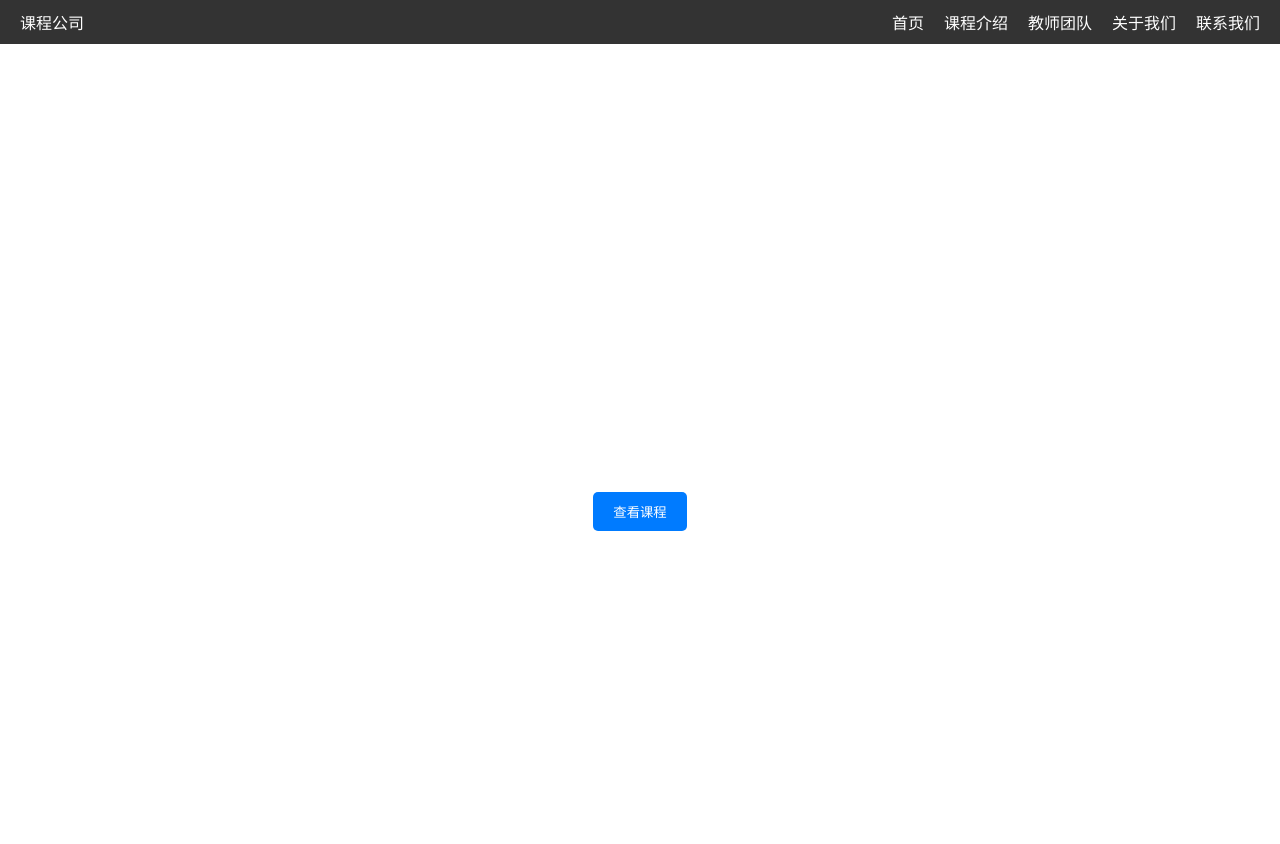
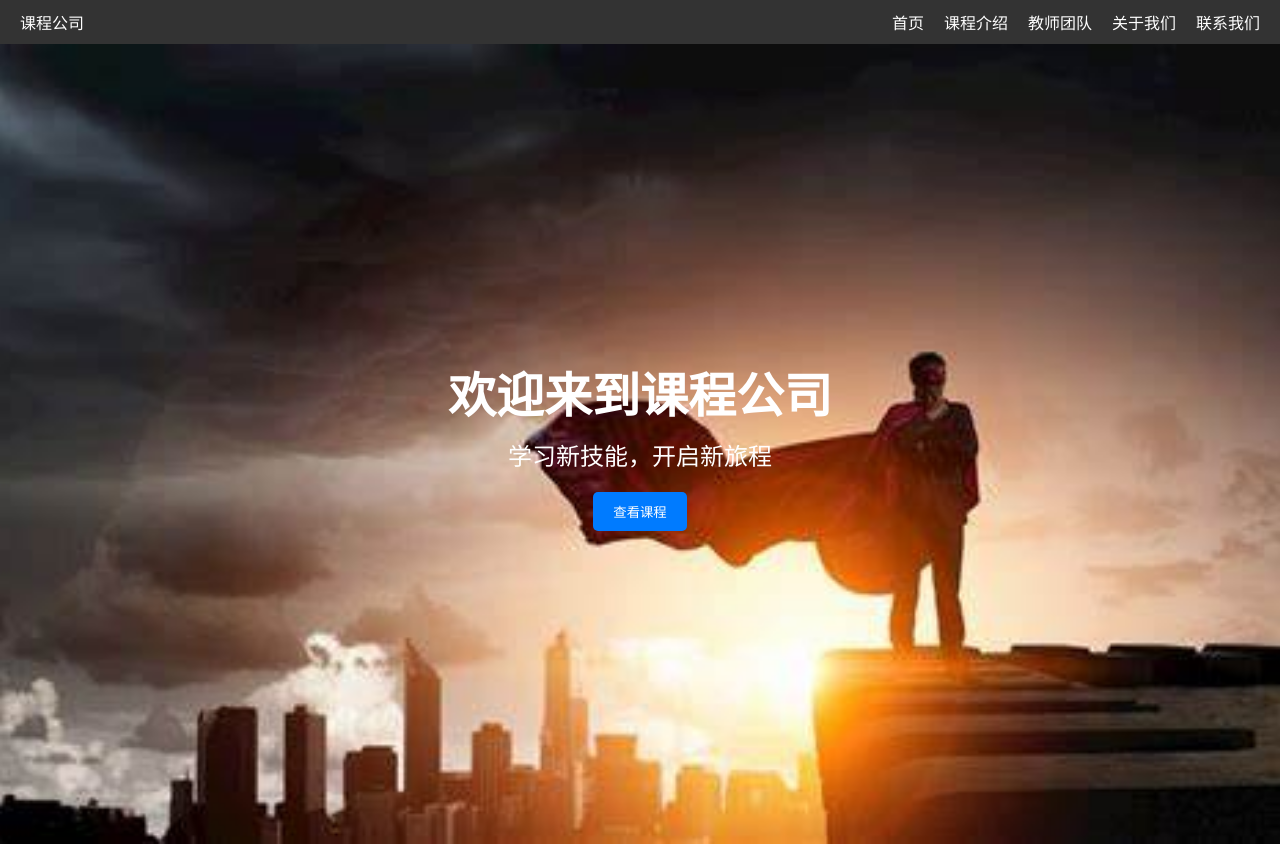
Before and after one commit to TseYatSing/elysium_web, a plain HTML site: page index.html in a window 1280 px wide. Shown: the top 844 px of the page. Drawn offline with Linux system fonts and the light colour scheme.

Commit message:
第二次提交，修改了首页的bug

```diff
--- a/styles.css
+++ b/styles.css
@@ -30,7 +30,7 @@ body {
 }
 
 .hero {
-    background-image: url('hero-image.jpg');
+    background-image: url('/images/hero-image.jpg');
     background-size: cover;
     background-position: center;
     height: 100vh;
```
